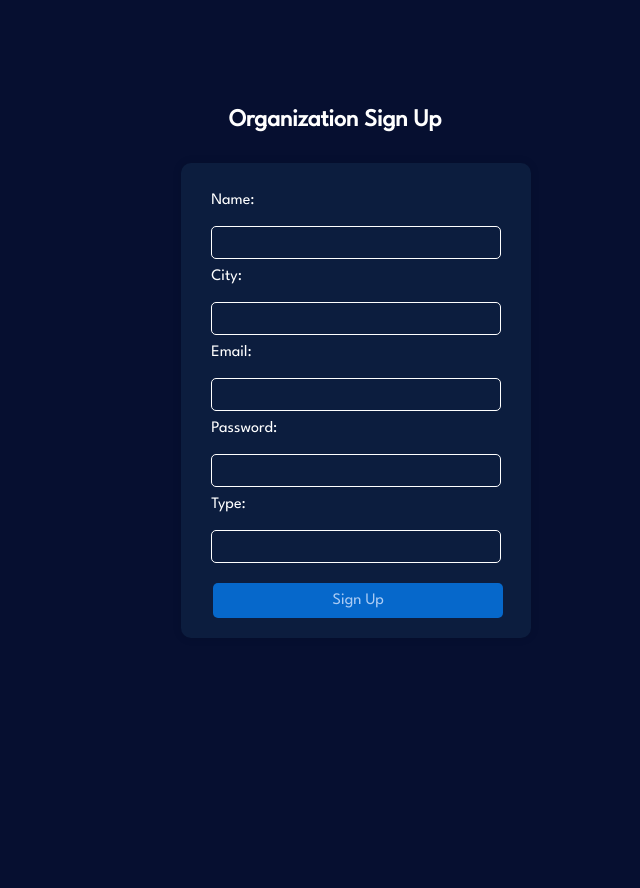
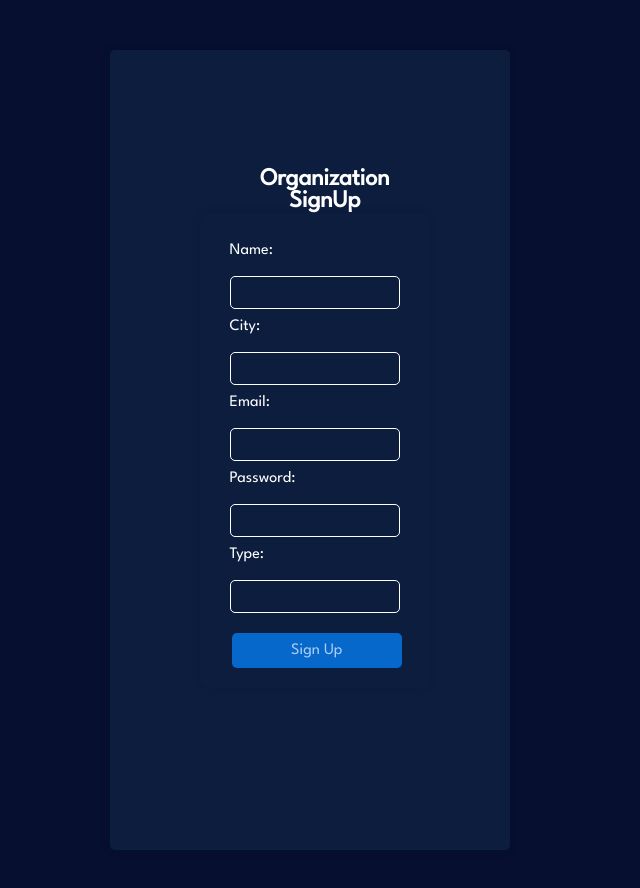
Before and after one commit to Ayushpatil3103/IMPACT, a React (Create React App) app in the folder frontend/: page /signup in a window 1280 px wide. Shown: the top 888 px of the page, without its empty margins (330-970 px from the left). Before the commit the page ends 800 px from the top, so only its background shows below. Built offline with nearby package versions, Linux system fonts and the light colour scheme.

Commit message:
Redirect from signup n signin page done

```diff
--- a/frontend/src/Components/Org-Sign/OrganizationSignup.js
+++ b/frontend/src/Components/Org-Sign/OrganizationSignup.js
@@ -1,8 +1,11 @@
 import React, { useState } from 'react';
+import { useNavigate } from 'react-router-dom';
 import { supabase } from '../../supabase';
 import './signup-styles.css';
+
 function OrganizationSignup() {
-  // State variables to hold form data
+  const navigate = useNavigate();
+
   const [formData, setFormData] = useState({
     name: '',
     city: '',
@@ -12,12 +15,10 @@ function OrganizationSignup() {
   });
   const [error, setError] = useState(null);
 
-  // Function to handle form submission
   const handleSubmit = async (event) => {
     event.preventDefault();
 
     try {
-      // Insert data into the 'NGO' table
       const { data, error } = await supabase
         .from('NGO')
         .insert([
@@ -34,26 +35,25 @@ function OrganizationSignup() {
       if (error) {
         setError(error.message || 'An error occurred while signing up.');
       } else {
-        // Handle successful sign-up
         console.log('Sign-up successful:', data);
+
+        navigate('/signin');
       }
     } catch (error) {
       setError(error.message || 'An error occurred while signing up.');
     }
   };
 
-  // Function to handle form input changes
   const handleChange = (event) => {
     const { name, value } = event.target;
     setFormData({ ...formData, [name]: value });
   };
 
   return (
-
-    <div class="container" className="centered-form"> {/* Added class for centering */}
-      <h2  className="signup-heading">Organization Sign Up</h2>
+    <div className="container centered-form">
+      <h2 className="signup-heading">Organization SignUp</h2>
       {error && <p>{error}</p>}
-      <form  onSubmit={handleSubmit}>
+      <form onSubmit={handleSubmit}>
         <div className='input-field'>
           <label htmlFor="name">Name:</label>
           <input
--- a/frontend/src/Components/Org-Sign/signup-styles.css
+++ b/frontend/src/Components/Org-Sign/signup-styles.css
@@ -16,11 +16,10 @@
 }
 
 .signup-heading {
-  text-align: center;
   color: #fff;
-  margin-bottom: 20px;
+  margin-bottom: 10px;
   position: relative;
-  left:200px;
+  left:130px;
   top:-270px;
 }
 
--- a/frontend/src/Components/Vol-Sign/volsignup.js
+++ b/frontend/src/Components/Vol-Sign/volsignup.js
@@ -1,10 +1,11 @@
 import React, { useState } from 'react';
- // Import your Supabase client
 import { supabase } from '../../supabase';
 import './vol-signup-styles.css';
+import { useNavigate } from 'react-router-dom';
 
 function VolunteerSignup() {
-  // State variables to hold form data
+  const navigate = useNavigate();
+
   const [formData, setFormData] = useState({
     name: '',
     city: '',
@@ -15,12 +16,10 @@ function VolunteerSignup() {
   });
   const [error, setError] = useState(null);
 
-  // Function to handle form submission
   const handleSubmit = async (event) => {
     event.preventDefault();
 
     try {
-      // Insert data into the 'Volunteers' table
       const { data, error } = await supabase
         .from('Volunteers')
         .insert([
@@ -38,22 +37,22 @@ function VolunteerSignup() {
       if (error) {
         setError(error.message || 'An error occurred while signing up.');
       } else {
-        // Handle successful sign-up
         console.log('Sign-up successful:', data);
+        // Redirect to the sign-in page after successful signup
+        navigate('/vol/signin');
       }
     } catch (error) {
       setError(error.message || 'An error occurred while signing up.');
     }
   };
 
-  // Function to handle form input changes
   const handleChange = (event) => {
     const { name, value } = event.target;
     setFormData({ ...formData, [name]: value });
   };
 
   return (
-    <div class ="container">
+    <div className="container">
       <h2>Sign Up</h2>
       {error && <p>{error}</p>}
       <form onSubmit={handleSubmit}>
```
